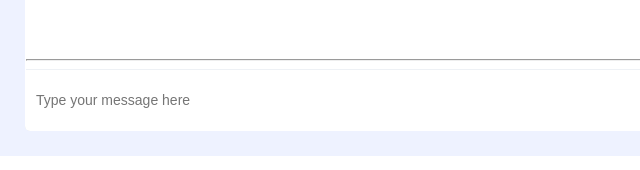
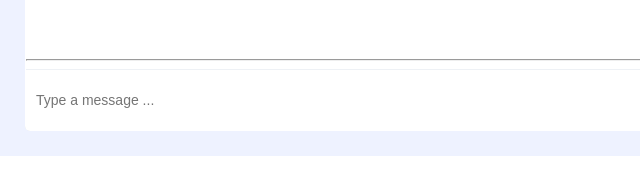
Before and after one commit to HengNB/ChatBot_Interview, a plain HTML site: page Assessment_1/index.html in a window 1280 px wide. Shown: the part 627-797 px from the top of the page, 0-640 px from the left. Drawn offline with Linux system fonts and the light colour scheme.

Commit message:
Modify placeholder

```diff
--- a/Assessment_1/index.html
+++ b/Assessment_1/index.html
@@ -32,7 +32,7 @@
                <hr>
                <form id="input-form">
                <message-container>
-                  <input id="input-field" type="text" placeholder="Type your message here">
+                  <input id="input-field" type="text" placeholder="Type a message ... ">
                   <button id="submit-button" type="submit">
 
                      <img class="send-icon" src="chatbox_elements_/send.png" alt="send-icon">
```
